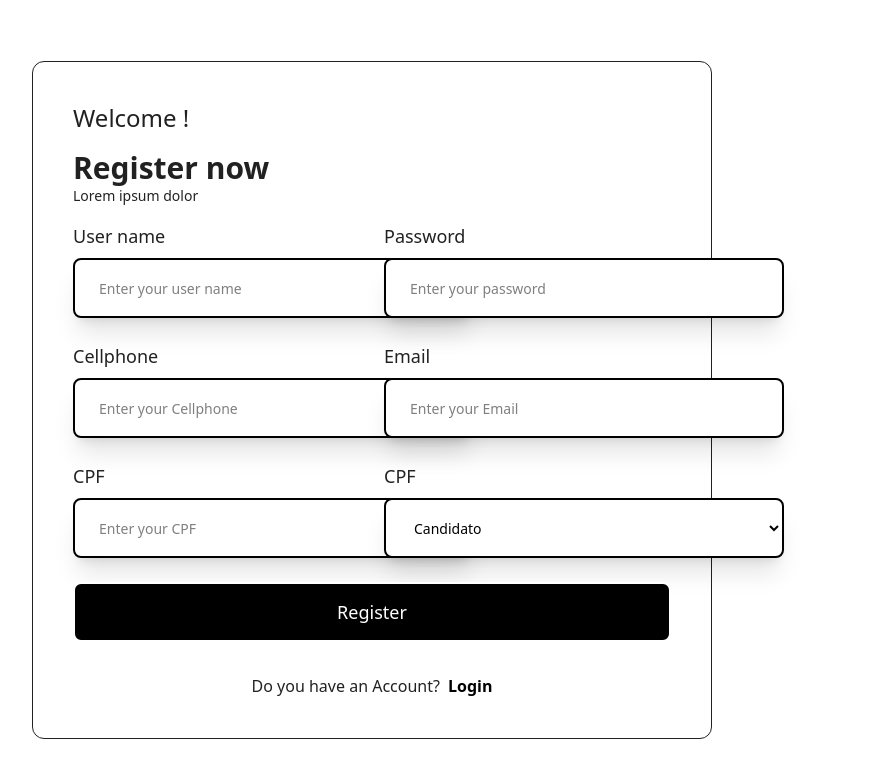
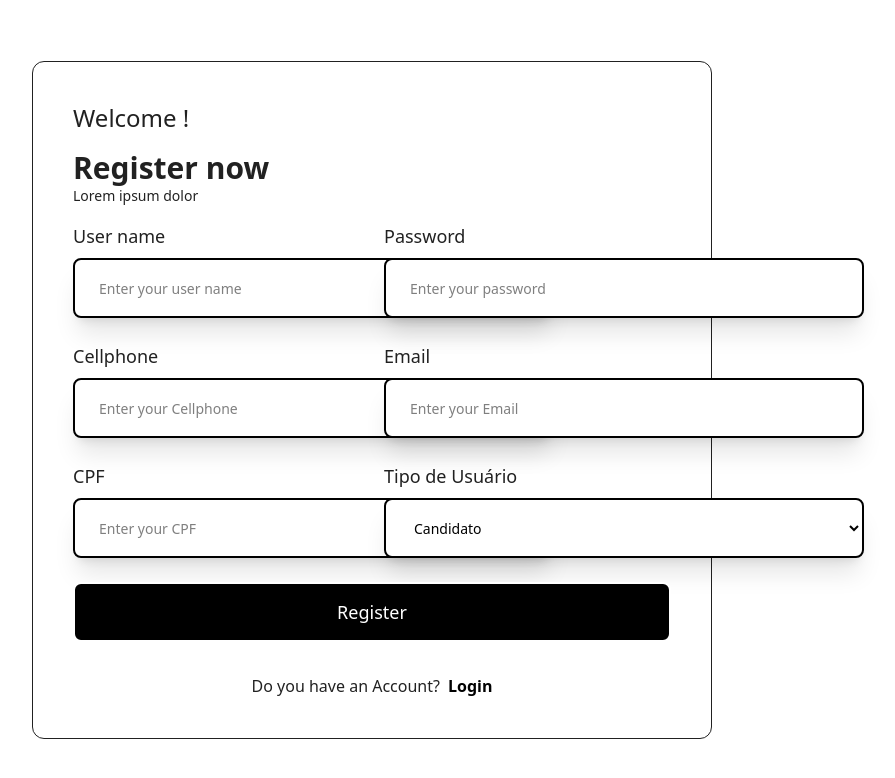
Before and after one commit to Trabalho-Tic/Tic-Site-de-vagas-de-emprego-, a React (Vite) app in the folder Frontend/TicFrontend/: page /register in a window 1280 px wide. Shown: the top 778 px of the page, without its empty margins (268-1163 px from the left). Built offline with nearby package versions, Linux system fonts and the light colour scheme.

Commit message:
fix(Register Page) corrigindo campo de seleçao de usuario

```diff
--- a/Frontend/TicFrontend/src/Pages/Register.jsx
+++ b/Frontend/TicFrontend/src/Pages/Register.jsx
@@ -72,7 +72,7 @@ function Register() {
                         </Input>
                     </div>
                     <div className="flex flex-col">
-                        <p className="text-lg pb-2">CPF</p>
+                        <p className="text-lg pb-2">Tipo de Usuário</p>
                         <Select
                             required
                             value={type}
--- a/Frontend/TicFrontend/src/components/Select.jsx
+++ b/Frontend/TicFrontend/src/components/Select.jsx
@@ -6,7 +6,7 @@ function Select(props) {
             type={props.type}
             value={props.value}
             onChange={props.onChange}
-            className="bg-white border-2 px-6 shadow-xl rounded-lg text-black text-sm w-80 md:w-100 h-15"
+            className="bg-white border-2 px-6 shadow-xl rounded-lg text-black text-sm w-80 md:w-120 h-15"
             placeholder={props.placeholder}
         >
             <option value="candidato">Candidato</option>
--- a/Frontend/TicFrontend/src/components/input.jsx
+++ b/Frontend/TicFrontend/src/components/input.jsx
@@ -6,7 +6,7 @@ function Input(props) {
             type={props.type}
             value={props.value}
             onChange={props.onChange}
-            className="bg-white border-2 px-6 shadow-xl rounded-lg text-black text-sm w-80 md:w-100 h-15"
+            className="bg-white border-2 px-6 shadow-xl rounded-lg text-black text-sm w-80 md:w-120 h-15"
             placeholder={props.placeholder}
         ></input>
     )
```
